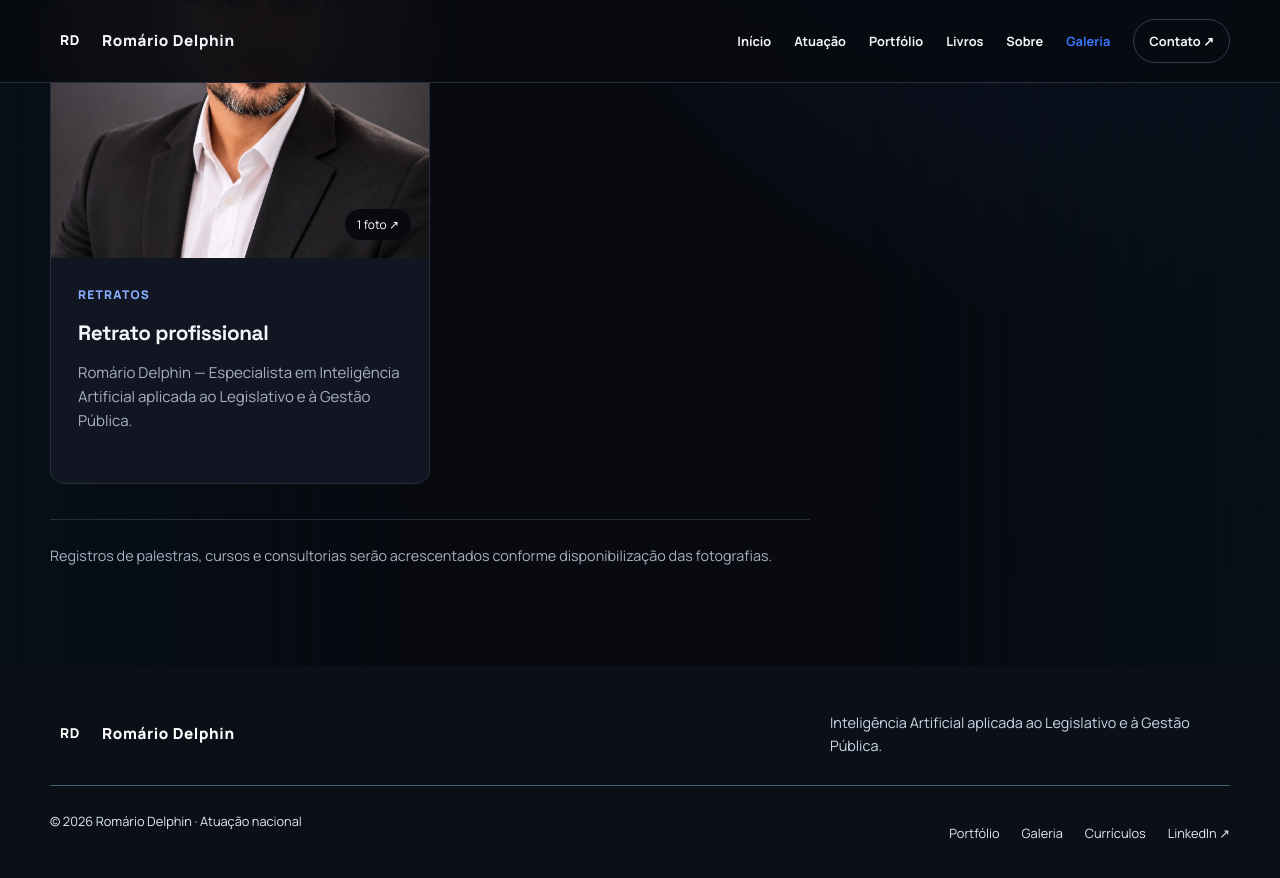
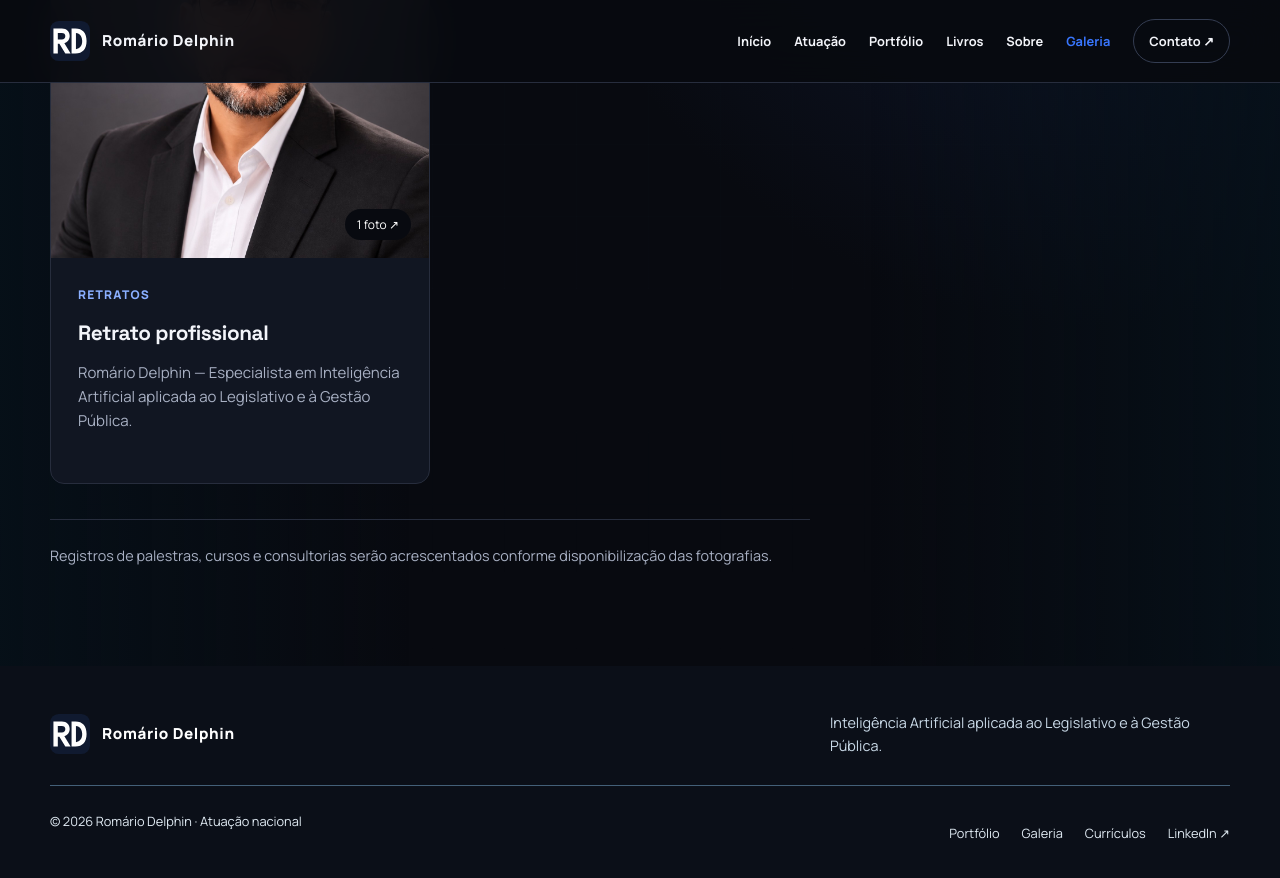
Before and after one commit to RomarioDelphin/RomarioDelphin.github.io, a Jekyll site: the page built from galeria.html, in a window 1280 px wide and 900 px high, scrolled down 679 px. Shown: the top 878 px of the window. Built offline with Jekyll 4.4.1, drawn with Linux system fonts in a browser that asks for light colours.

Commit message:
Padroniza marca RD no portfolio e na galeria

```diff
--- a/_layouts/site.html
+++ b/_layouts/site.html
@@ -1,15 +1,16 @@
 <!doctype html>
 <html lang="pt-BR"><head><meta charset="utf-8"><meta name="viewport" content="width=device-width,initial-scale=1">
 <title>{{ page.title | escape }} | Romário Delphin</title><meta name="description" content="{{ page.description | default: site.description | escape }}"><meta name="theme-color" content="#080a10">
-<link rel="canonical" href="{{ page.url | absolute_url }}"><link rel="icon" type="image/svg+xml" href="{{ '/favicon.svg' | relative_url }}"><link rel="manifest" href="{{ '/site.webmanifest' | relative_url }}">
+<link rel="canonical" href="{{ page.url | absolute_url }}"><link rel="icon" type="image/svg+xml" href="{{ '/favicon.svg?v=rd-2026' | relative_url }}"><link rel="manifest" href="{{ '/site.webmanifest' | relative_url }}">
 <meta property="og:type" content="{% if page.is_post %}article{% else %}website{% endif %}"><meta property="og:title" content="{{ page.title | escape }} | Romário Delphin"><meta property="og:description" content="{{ page.description | default: site.description | escape }}"><meta property="og:url" content="{{ page.url | absolute_url }}"><meta property="og:image" content="{{ page.cover | default: '/og-portfolio.png' | absolute_url }}"><meta property="og:locale" content="pt_BR"><meta name="twitter:card" content="summary_large_image"><meta name="twitter:title" content="{{ page.title | escape }}"><meta name="twitter:description" content="{{ page.description | default: site.description | escape }}"><meta name="twitter:image" content="{{ page.cover | default: '/og-portfolio.png' | absolute_url }}">
 <link href="https://fonts.googleapis.com/css2?family=Manrope:wght@400;500;600;700;800&amp;family=Space+Grotesk:wght@500;600;700&amp;display=swap" rel="stylesheet"><link rel="stylesheet" href="{{ '/portfolio-base.css' | relative_url }}"><link rel="stylesheet" href="{{ '/site-pages.css?v=20261003-audit' | relative_url }}">
 {% if page.is_post %}<script type="application/ld+json">{"@context":"https://schema.org","@type":"BlogPosting","headline":{{ page.title | jsonify }},"description":{{ page.description | default: site.description | jsonify }},"datePublished":{{ page.date | date_to_xmlschema | jsonify }},"dateModified":{{ page.modified | default: page.date | date_to_xmlschema | jsonify }},"author":{"@type":"Person","name":"Romário Delphin","url":{{ '/' | absolute_url | jsonify }}},"mainEntityOfPage":{{ page.url | absolute_url | jsonify }},"image":{{ page.cover | default: '/og-portfolio.png' | absolute_url | jsonify }}}</script>{% endif %}
+<link rel="icon" href="/favicon-32.png?v=rd-2026" type="image/png" sizes="32x32"><link rel="apple-touch-icon" href="/apple-touch-icon.png?v=rd-2026" sizes="180x180">
 </head><body class="site-page"><a class="skip-link" href="#page-content">Ir para o conteúdo</a>
-<header class="site-header"><div class="container site-nav"><a class="site-brand" href="{{ '/' | relative_url }}"><span>RD</span>Romário Delphin</a><button class="site-menu-button" aria-expanded="false" aria-controls="site-menu" aria-label="Abrir menu">Menu <span aria-hidden="true">☰</span></button><nav class="site-links" id="site-menu" aria-label="Navegação principal"><a href="{{ '/' | relative_url }}">Início</a><a href="{{ '/#cursos' | relative_url }}">Atuação</a><a href="{{ '/portfolio.html' | relative_url }}" {% if page.url == '/portfolio.html' %}aria-current="page"{% endif %}>Portfólio</a><a href="{{ '/#livros' | relative_url }}">Livros</a><a href="{{ '/#sobre' | relative_url }}">Sobre</a><a href="{{ '/galeria.html' | relative_url }}" {% if page.url contains '/galeria' %}aria-current="page"{% endif %}>Galeria</a><a class="site-contact-link" href="{{ '/#contato' | relative_url }}">Contato ↗</a></nav></div></header>
+<header class="site-header"><div class="container site-nav"><a class="site-brand" href="{{ '/' | relative_url }}"><span><img src="{{ '/logo-rd.svg' | relative_url }}" alt="" width="40" height="40"></span>Romário Delphin</a><button class="site-menu-button" aria-expanded="false" aria-controls="site-menu" aria-label="Abrir menu">Menu <span aria-hidden="true">☰</span></button><nav class="site-links" id="site-menu" aria-label="Navegação principal"><a href="{{ '/' | relative_url }}">Início</a><a href="{{ '/#cursos' | relative_url }}">Atuação</a><a href="{{ '/portfolio.html' | relative_url }}" {% if page.url == '/portfolio.html' %}aria-current="page"{% endif %}>Portfólio</a><a href="{{ '/#livros' | relative_url }}">Livros</a><a href="{{ '/#sobre' | relative_url }}">Sobre</a><a href="{{ '/galeria.html' | relative_url }}" {% if page.url contains '/galeria' %}aria-current="page"{% endif %}>Galeria</a><a class="site-contact-link" href="{{ '/#contato' | relative_url }}">Contato ↗</a></nav></div></header>
 <main id="page-content">
 {% if page.is_post %}<article class="article-page"><header class="page-heading container"><a class="back-link" href="{{ '/' | relative_url }}">← Início</a><div class="page-kicker">{{ page.categories | join: ' · ' | escape }}</div><h1>{{ page.title | escape }}</h1><p class="page-lead">{{ page.description | escape }}</p><div class="article-meta"><span>Por Romário Delphin</span><time datetime="{{ page.date | date_to_xmlschema }}">{{ page.date | date: '%d/%m/%Y' }}</time><span>{{ content | number_of_words | divided_by: 180 | plus: 1 }} min de leitura</span></div>{% if page.cover %}<img class="article-cover" src="{{ page.cover | relative_url }}" alt="{{ page.cover_alt | default: page.title | escape }}">{% endif %}</header><div class="prose container">{{ content }}</div><aside class="article-end container"><strong>Conhecimento que se transforma em prática.</strong><p>Cursos, palestras, mentoria e consultoria técnica em Inteligência Artificial.</p><a class="button button-primary" href="{{ '/#contato' | relative_url }}">Converse sobre sua instituição ↗</a></aside></article>
 {% elsif page.collection == 'albums' %}<section class="page-heading container"><a class="back-link" href="{{ '/galeria.html' | relative_url }}">← Todos os registros</a><div class="page-kicker">{{ page.category | escape }}</div><h1>{{ page.title | escape }}</h1><p class="page-lead">{{ page.description | escape }}</p>{% if page.event_date or page.location %}<div class="article-meta">{% if page.event_date %}<time>{{ page.event_date | date: '%d/%m/%Y' }}</time>{% endif %}{% if page.location %}<span>{{ page.location | escape }}</span>{% endif %}</div>{% endif %}</section><div class="album-grid container">{% for photo in page.photos %}<figure><button class="photo-button" data-src="{{ photo.src | relative_url }}" data-alt="{{ photo.alt | escape }}" data-caption="{{ photo.caption | default: photo.alt | escape }}" aria-label="Ampliar foto: {{ photo.alt | escape }}"><img src="{{ photo.src | relative_url }}" alt="{{ photo.alt | escape }}" loading="lazy" decoding="async"><span aria-hidden="true">Ampliar ↗</span></button><figcaption>{{ photo.caption | default: photo.alt | escape }}</figcaption></figure>{% endfor %}</div>{% if content != '' %}<div class="prose container">{{ content }}</div>{% endif %}<dialog class="photo-dialog" aria-label="Fotografia ampliada"><button class="dialog-close" aria-label="Fechar fotografia">Fechar ×</button><img alt=""><p></p></dialog>
 {% else %}{{ content }}{% endif %}
-</main><footer class="site-footer"><div class="container"><div class="footer-top"><a class="site-brand" href="{{ '/' | relative_url }}"><span>RD</span>Romário Delphin</a><p>Inteligência Artificial aplicada ao Legislativo e à Gestão Pública.</p></div><div class="footer-bottom"><span>© {{ 'now' | date: '%Y' }} Romário Delphin · Atuação nacional</span><nav aria-label="Links do rodapé"><a href="{{ '/portfolio.html' | relative_url }}">Portfólio</a><a href="{{ '/galeria.html' | relative_url }}">Galeria</a><a href="{{ '/curriculos.html' | relative_url }}">Currículos</a><a href="https://www.linkedin.com/in/romariodelphin/" target="_blank" rel="noopener">LinkedIn ↗</a></nav></div></div></footer>
+</main><footer class="site-footer"><div class="container"><div class="footer-top"><a class="site-brand" href="{{ '/' | relative_url }}"><span><img src="{{ '/logo-rd.svg' | relative_url }}" alt="" width="40" height="40"></span>Romário Delphin</a><p>Inteligência Artificial aplicada ao Legislativo e à Gestão Pública.</p></div><div class="footer-bottom"><span>© {{ 'now' | date: '%Y' }} Romário Delphin · Atuação nacional</span><nav aria-label="Links do rodapé"><a href="{{ '/portfolio.html' | relative_url }}">Portfólio</a><a href="{{ '/galeria.html' | relative_url }}">Galeria</a><a href="{{ '/curriculos.html' | relative_url }}">Currículos</a><a href="https://www.linkedin.com/in/romariodelphin/" target="_blank" rel="noopener">LinkedIn ↗</a></nav></div></div></footer>
 <script src="{{ '/site-pages.js?v=20261002' | relative_url }}" defer></script></body></html>
```
